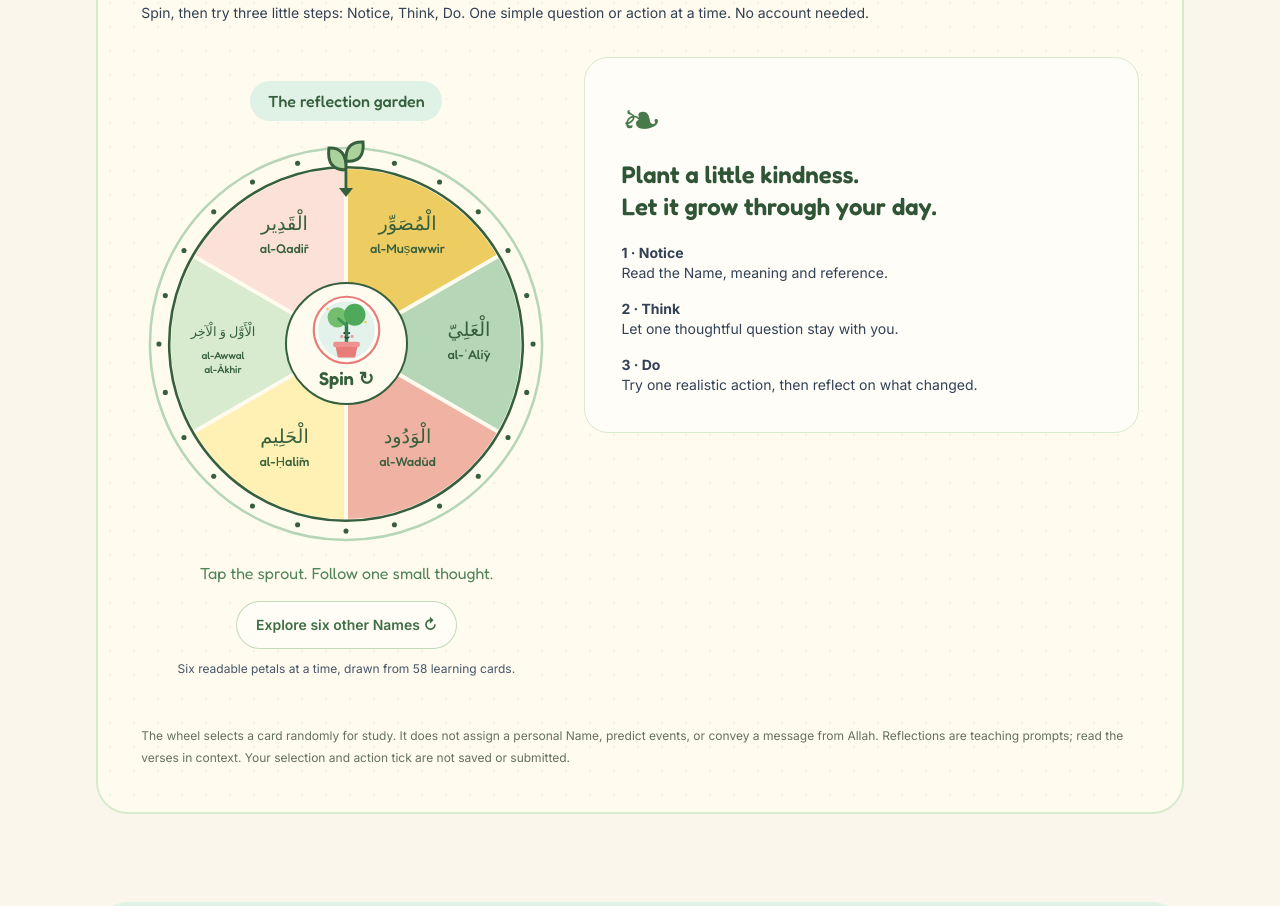
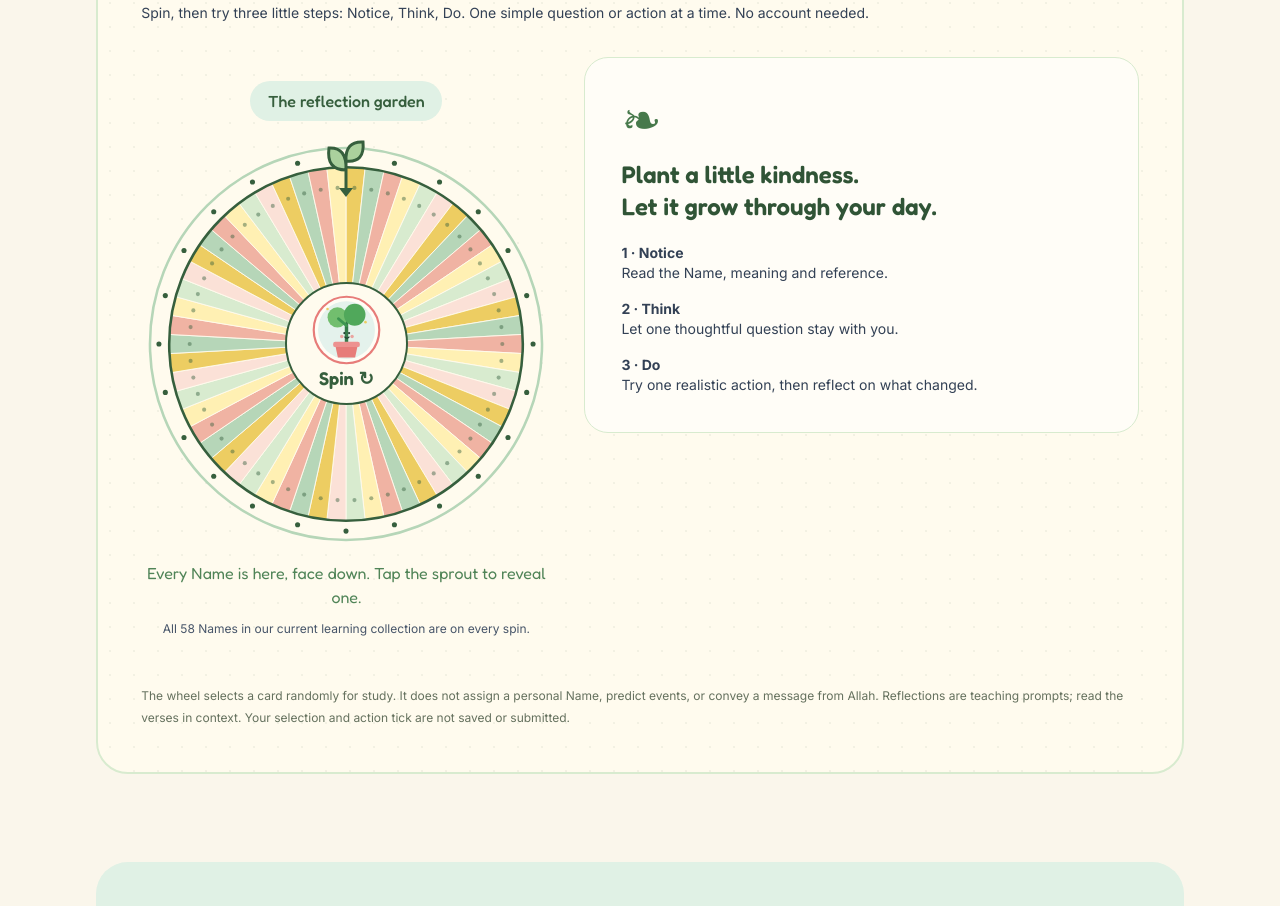
Before and after one commit to DinaElAhl/Pathways-, a React (Vite) app: page /roots/names in a window 1280 px wide. Shown: the part 1935-2841 px from the top of the page. Built offline with nearby package versions, Linux system fonts and the light colour scheme.

Commit message:
Include every learning Name face down and reveal only the selected card

```diff
--- a/src/components/NameOfDayWheel.jsx
+++ b/src/components/NameOfDayWheel.jsx
@@ -7,14 +7,8 @@ import { simpleNameMissions } from '../data/simpleNameMissions.js'
 
 const colours = ['#edcd62', '#b6d6b8', '#f0b3a3', '#fff0b3', '#d8ebcf', '#fbe1d7']
 const point = angle => [160 + 138 * Math.cos(angle), 160 + 138 * Math.sin(angle)]
-function freshPetals() {
-  const pool = [...quranicNames]
-  for (let i = pool.length - 1; i > 0; i--) { const j = Math.floor(Math.random() * (i + 1)); [pool[i], pool[j]] = [pool[j], pool[i]] }
-  return pool.slice(0, 6)
-}
-
 export default function NameOfDayWheel({ onExplore }) {
-  const [petals, setPetals] = useState(freshPetals)
+  const petals = quranicNames
   const [rotation, setRotation] = useState(0)
   const [spinning, setSpinning] = useState(false)
   const [selected, setSelected] = useState(null)
@@ -27,7 +21,7 @@ export default function NameOfDayWheel({ onExplore }) {
   function spin() {
     if (busy.current) return
     busy.current = true
-    setSpinning(true); setCopyStatus('')
+    setSpinning(true); setSelected(null); setCopyStatus('')
     const random = window.crypto?.getRandomValues ? window.crypto.getRandomValues(new Uint32Array(1))[0] / 4294967296 : Math.random()
     const index = Math.floor(random * petals.length)
     const angle = 360 - (index + .5) * 360 / petals.length
@@ -60,24 +54,21 @@ export default function NameOfDayWheel({ onExplore }) {
               {petals.map((name, i) => {
                 const a = -Math.PI / 2 + i * 2 * Math.PI / petals.length
                 const b = a + 2 * Math.PI / petals.length
+                const start = point(a); const end = point(b)
                 const mid = (a + b) / 2
-                const start = point(a); const end = point(b)
-                const x = 160 + 96 * Math.cos(mid); const y = 160 + 96 * Math.sin(mid)
-                const words = name.transliteration.split(' wa ')
-                return <g key={name.transliteration} data-wheel-name={name.transliteration} data-petal-index={i}>
-                  <path d={`M160 160L${start[0]} ${start[1]}A138 138 0 0 1 ${end[0]} ${end[1]}Z`} fill={colours[i]} stroke="#fffbee" strokeWidth="3" />
-                  <g className="roots-petal-label" style={{ transformOrigin: `${x}px ${y}px`, transform: `rotate(${-rotation}deg)` }}><text x={x} y={y - 6} textAnchor="middle" fill="#365f3d" className="roots-petal-arabic" lang="ar" direction="rtl" fontSize={name.arabic.length > 18 ? 10 : 15}>{name.arabic}</text>
-                  <text textAnchor="middle" fill="#365f3d" className="roots-petal-english" fontSize={name.transliteration.length > 17 ? 8 : 10}>{words.map((word, line) => <tspan key={line} x={x} y={y + 12 + line * 11}>{word}</tspan>)}</text></g>
+                return <g key={name.transliteration} data-wheel-name={name.transliteration} data-petal-index={i} data-revealed={selected === name ? "true" : "false"}>
+                  <path d={`M160 160L${start[0]} ${start[1]}A138 138 0 0 1 ${end[0]} ${end[1]}Z`} fill={selected === name ? '#ffffff' : colours[i % colours.length]} stroke={selected === name ? '#365f3d' : '#fffbee'} strokeWidth={selected === name ? 2 : .7} />
+                  <circle cx={160 + 122 * Math.cos(mid)} cy={160 + 122 * Math.sin(mid)} r="1.6" fill="#365f3d" opacity=".45" />
                 </g>
               })}
               <circle cx="160" cy="160" r="138" fill="none" stroke="#365f3d" strokeWidth="2" />
             </svg>
-            <button type="button" className="roots-wheel-hub roots-wheel-spin" onClick={spin} disabled={spinning} aria-label="Spin the reflection wheel" aria-busy={spinning}><img src={`${import.meta.env.BASE_URL}brand/roots-sprout.svg`} alt="" /><span className="font-display">{spinning ? 'Turning…' : 'Spin ↻'}</span></button>
+            <button key={selected ? `reveal-${rotation}` : 'covered'} type="button" className={`roots-wheel-hub roots-wheel-spin ${selected ? 'roots-wheel-revealed' : ''}`} onClick={spin} disabled={spinning} aria-label={selected ? 'Spin again for another Name' : 'Spin the reflection wheel'} aria-busy={spinning}>
+              {selected ? <><span lang="ar" dir="rtl" className="roots-reveal-arabic">{selected.arabic}</span><span className="roots-reveal-name">{selected.transliteration}</span><span className="roots-reveal-again">Spin again ↻</span></> : <><img src={`${import.meta.env.BASE_URL}brand/roots-sprout.svg`} alt="" /><span className="font-display">{spinning ? 'Turning…' : 'Spin ↻'}</span></>}
+            </button>
           </div>
-          <p className="roots-wheel-garden-hint">{spinning ? 'A little pause. A moment to reflect.' : 'Tap the sprout. Follow one small thought.'}</p>
-          <button type="button" className="btn-secondary mt-4 min-h-12 text-sm" disabled={spinning} onClick={() => { setPetals(freshPetals()); setSelected(null); setRotation(0); setCopyStatus('') }}>Explore six other Names ↻</button>
-          <p className="mt-3 text-xs text-slate-600">Six readable petals at a time, drawn from {quranicNames.length} learning cards.</p>
-          <ul className="sr-only" aria-label="Names on this wheel">{petals.map(name => <li key={name.transliteration}>{name.transliteration}: {name.meaning}</li>)}</ul>
+          <p className="roots-wheel-garden-hint">{spinning ? 'All cards stay face down until the wheel stops…' : selected ? 'One Name revealed. One small step to try.' : 'Every Name is here, face down. Tap the sprout to reveal one.'}</p>
+          <p className="mt-3 text-xs text-slate-600">All {quranicNames.length} Names in our current learning collection are on every spin.</p>
         </div>
         <div className="roots-wheel-result" aria-live="polite" aria-busy={spinning}>
           {!selected ? <div className="roots-wheel-invitation"><span aria-hidden="true" className="font-display text-5xl text-brand-600">❧</span><h3 className="mt-4 font-display text-2xl font-semibold text-brand-900">Plant a little kindness.<br />Let it grow through your day.</h3><ol className="mt-5 space-y-4 text-sm text-slate-700"><li><strong>1 · Notice</strong><br />Read the Name, meaning and reference.</li><li><strong>2 · Think</strong><br />Let one thoughtful question stay with you.</li><li><strong>3 · Do</strong><br />Try one realistic action, then reflect on what changed.</li></ol></div> : <div className={spinning ? 'opacity-50' : ''}>
```
Also changed, not shown: src/components/nameOfDayWheel.css.
